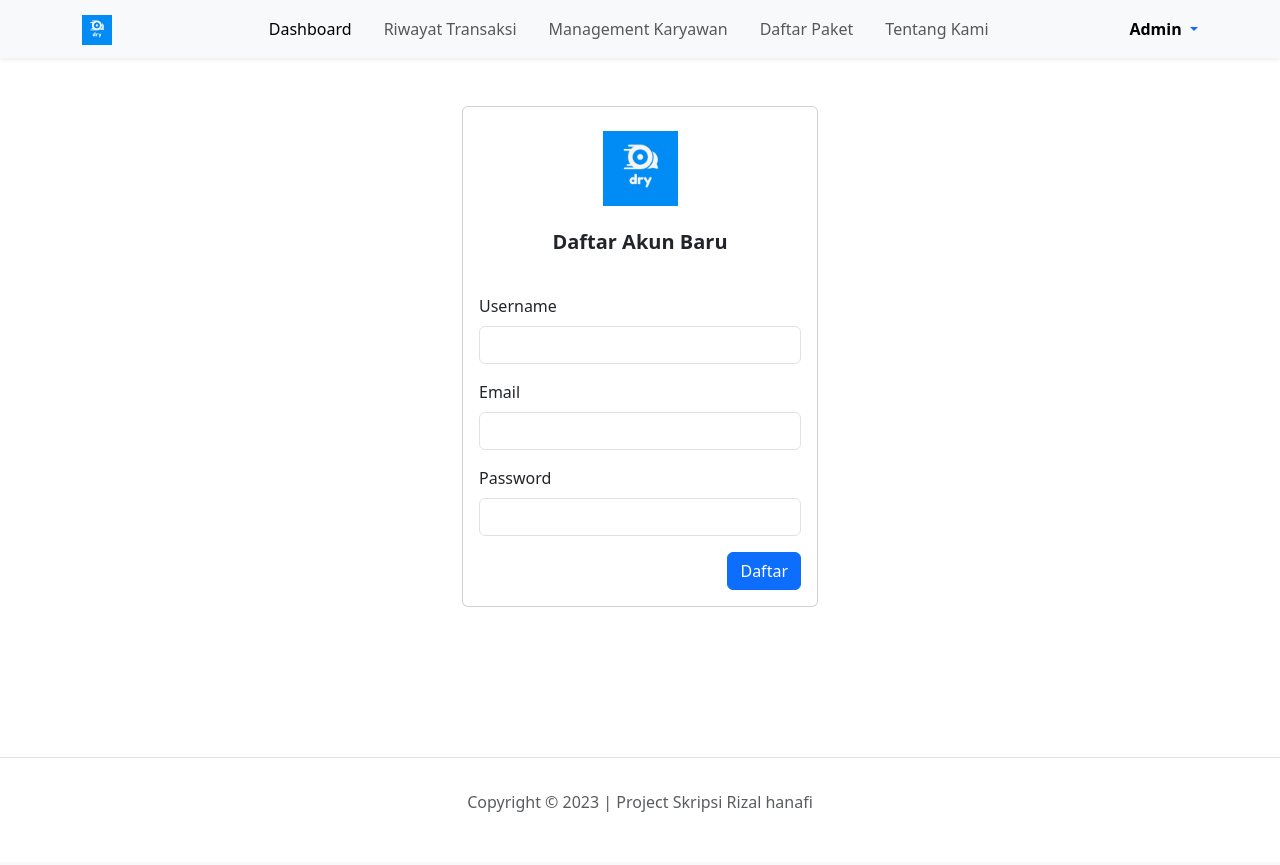
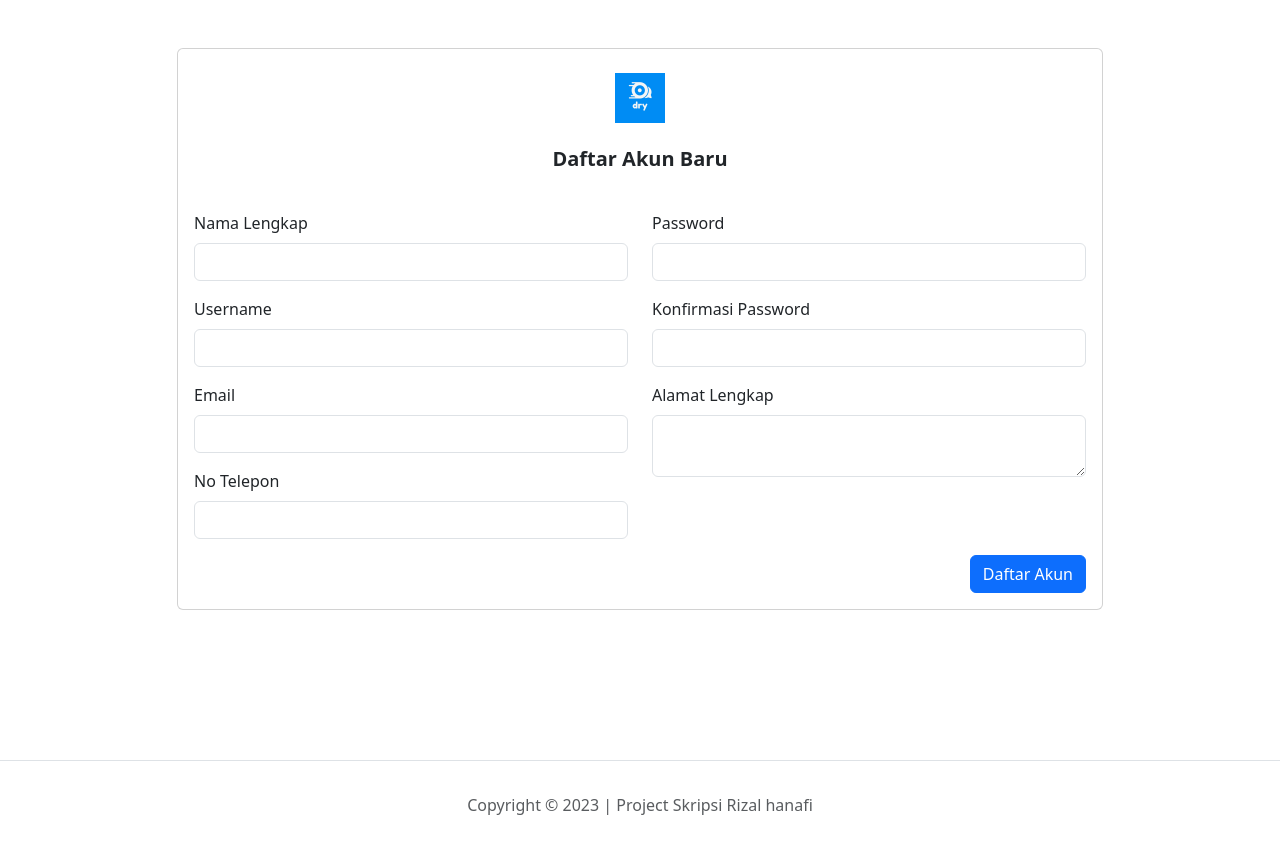
Before and after one commit to rudihardianto/website-laundry-php-native, a PHP site: page /laundry_rizal_skripsi/register.php in a window 1280 px wide. Before the commit the page ends 812 px from the top, so only its background shows below. Run offline with PHP 8.4, Linux system fonts and the light colour scheme.

Commit message:
membuat register

```diff
--- a/_functions.php
+++ b/_functions.php
@@ -87,6 +87,55 @@ function formatDate($tgl)
 }
 
 /* START: Profile */
+// add
+function add_user($profil) {
+    global $db;
+
+    /* Generate ID Pelanggan */
+    $id_pelanggan = 'PLG-'.strtoupper(substr(uniqid(), 0, 4));
+    $nama     = ucwords(htmlspecialchars($profil['nama']));
+    $username = strtolower(stripslashes(htmlspecialchars($profil['username'])));
+    $email    = htmlspecialchars($profil['email']);
+    $no_telp  = htmlspecialchars($profil['no_telp']);
+    $alamat   = htmlspecialchars($profil['alamat']);
+    $password = mysqli_real_escape_string($db, $profil['password']);
+    $password2 = mysqli_real_escape_string($db, $profil['password2']);
+    $level   = htmlspecialchars($profil['level']);
+
+
+    // Cek apakah username dan email masih tersedia
+    $master = mysqli_query($db, "SELECT * FROM master WHERE username='$username' OR email='$email'");
+    if (mysqli_num_rows($master) > 0) {
+        echo "
+            <script>
+				alert('Username atau Email Sudah Terdaftar')
+            </script>
+        ";
+
+        return false;
+    }
+
+    // cek kesamaan password & konfirmasi password
+    if ($password !== $password2) {
+        echo "
+                <script>
+                    alert('Konfirmasi password tidak sesuai');
+                </script>
+            ";
+
+        return false;
+    }
+    // engkripsi password
+    $password = password_hash($password, PASSWORD_DEFAULT);
+
+    $insert   = "INSERT INTO master VALUES (
+            null,'$id_pelanggan','$nama','$email','$username','$no_telp','$alamat','$password', '$level'
+    )";
+    mysqli_query($db, $insert);
+
+    return mysqli_affected_rows($db);
+}
+
 // update
 function update_user($profil)
 {
--- a/register.php
+++ b/register.php
@@ -1,33 +1,95 @@
-<?php require_once '_header.php';?>
+<?php
+    require_once('_functions.php');
 
-<section id="login" class="login my-5">
+    if (isset($_POST['register'])) {
+        if (add_user($_POST) > 0) {
+            echo "
+                <script>
+                    alert('Selamat, Pendaftaran akun anda berhasil!');
+                    document.location='http://localhost/laundry_rizal_skripsi/login.php';
+                </script>
+        ";
+        } else {
+            echo mysqli_error($db);
+        }
+    }
+?>
+
+<!DOCTYPE html>
+<html lang="en">
+
+<head>
+    <meta charset="UTF-8">
+    <meta name="viewport" content="width=device-width, initial-scale=1.0">
+    <title>Register Akun</title>
+    <link rel="shortcut icon" href="<?=url('_assets/img/logo/dry_dry.png')?>" type="image/x-icon">
+    <!-- my css -->
+    <link rel="stylesheet" href="<?=url('_assets/css/style.css')?>">
+
+    <!-- bootstrap 5 -->
+    <link rel="stylesheet" href="<?=url('_assets/bootstrap-5.3.0/css/bootstrap.min.css');?>">
+    <script src="<?=url('_assets/bootstrap-5.3.0/js/bootstrap.bundle.min.js');?>"></script>
+</head>
+
+<body>
+
+    <section id="login" class="login mt-5">
         <div class="container">
             <div class="row justify-content-center">
-            <div class="col col-md-4">
+                <div class="col col-md-10">
                     <div class="card">
                         <div class="text-center mt-4">
-                        <img src="<?=url('_assets/img/logo/dry_dry.png')?>" alt="" width="75">
+                            <img src="<?=url('_assets/img/logo/dry_dry.png')?>" alt="" width="50">
                             <h5 class="fw-bold my-4">Daftar Akun Baru</h5>
                         </div>
                         <div class="card-body">
                             <form action="" method="post">
+                                <input type="hidden" name="level" value="User">
+                                <div class="row">
+                                    <div class="col">
+                                        <div class="mb-3">
+                                            <label for="nama" class="form-label">Nama Lengkap</label>
+                                            <input type="text" name="nama" class="form-control" id="nama"
+                                                autocomplete="off">
+                                        </div>
                                         <div class="mb-3">
                                             <label for="username" class="form-label">Username</label>
-                                <input type="text" name="username" class="form-control" id="username" autocomplete="off"
-                                    required>
+                                            <input type="text" name="username" class="form-control" id="username"
+                                                autocomplete="off">
                                         </div>
                                         <div class="mb-3">
                                             <label for="email" class="form-label">Email</label>
-                                <input type="email" name="email" class="form-control" id="email" autocomplete="off"
-                                    required>
+                                            <input type="email" name="email" class="form-control" id="email"
+                                                autocomplete="off">
                                         </div>
+                                        <div class="mb-3">
+                                            <label for="no_telp" class="form-label">No Telepon</label>
+                                            <input type="number" name="no_telp" class="form-control" id="no_telp"
+                                                autocomplete="off">
+                                        </div>
+                                    </div>
+                                    <div class="col">
                                         <div class="mb-3">
                                             <label for="password" class="form-label">Password</label>
                                             <input type="password" name="password" class="form-control" id="password"
-                                    autocomplete="off" required>
+                                                autocomplete="off">
+                                        </div>
+                                        <div class="mb-3">
+                                            <label for="konfirm-password" class="form-label">Konfirmasi Password</label>
+                                            <input type="password" name="password2" class="form-control"
+                                                id="konfirm-password" autocomplete="off">
+                                        </div>
+                                        <div class="mb-3">
+                                            <label for="alamat" class="form-label">Alamat Lengkap</label>
+                                            <textarea name="alamat" id="alamat" class="form-control"
+                                                autocomplete="off"></textarea>
+                                        </div>
+                                    </div>
                                 </div>
                                 <div class="text-end">
-                                <button type="submit" class="btn btn-primary">Daftar</button>
+                                    <button type="submit" name="register" class="btn btn-primary">
+                                        Daftar Akun
+                                    </button>
                                 </div>
                             </form>
                         </div>
@@ -37,4 +99,8 @@
         </div>
     </section>
 
-<?php require_once '_footer.php';?>
+</body>
+
+</html>
+
+<?php require_once '_footer.php'?>
```
Lines whose indentation alone changed are shown as unchanged.
